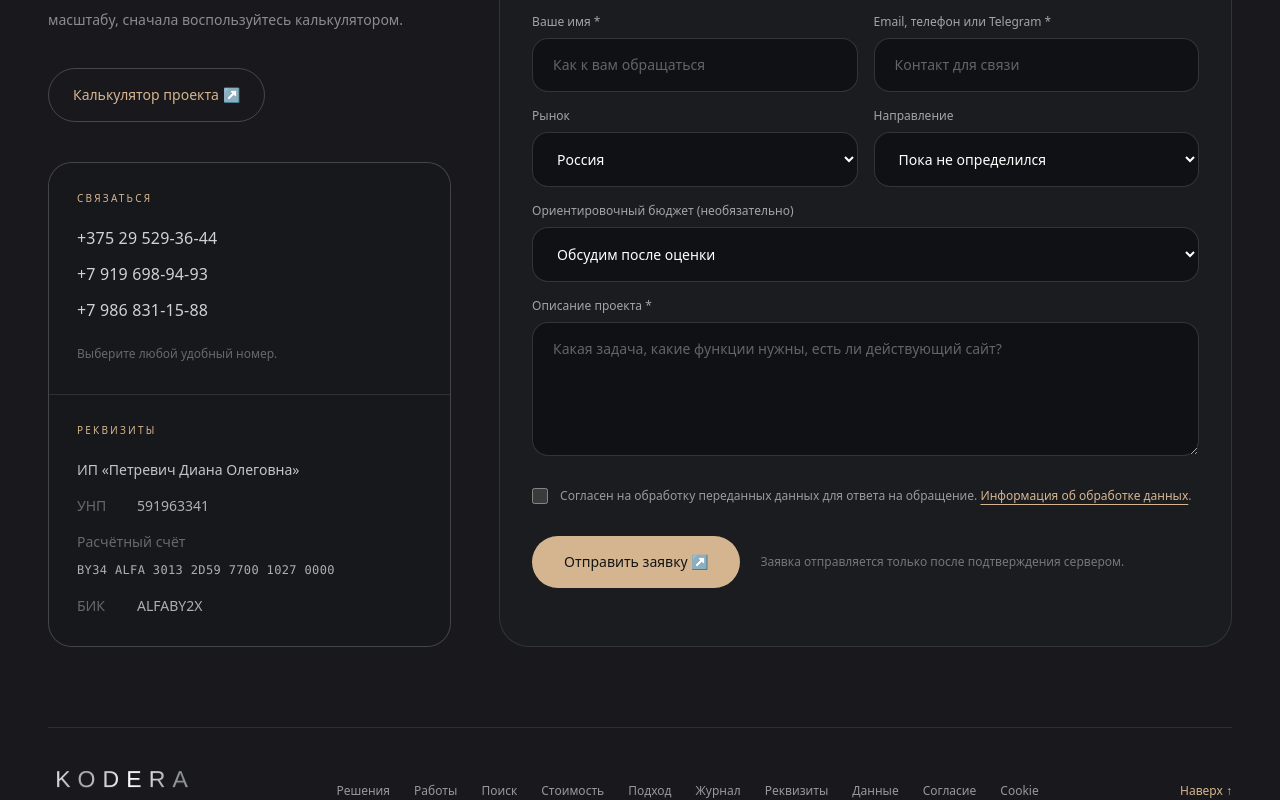
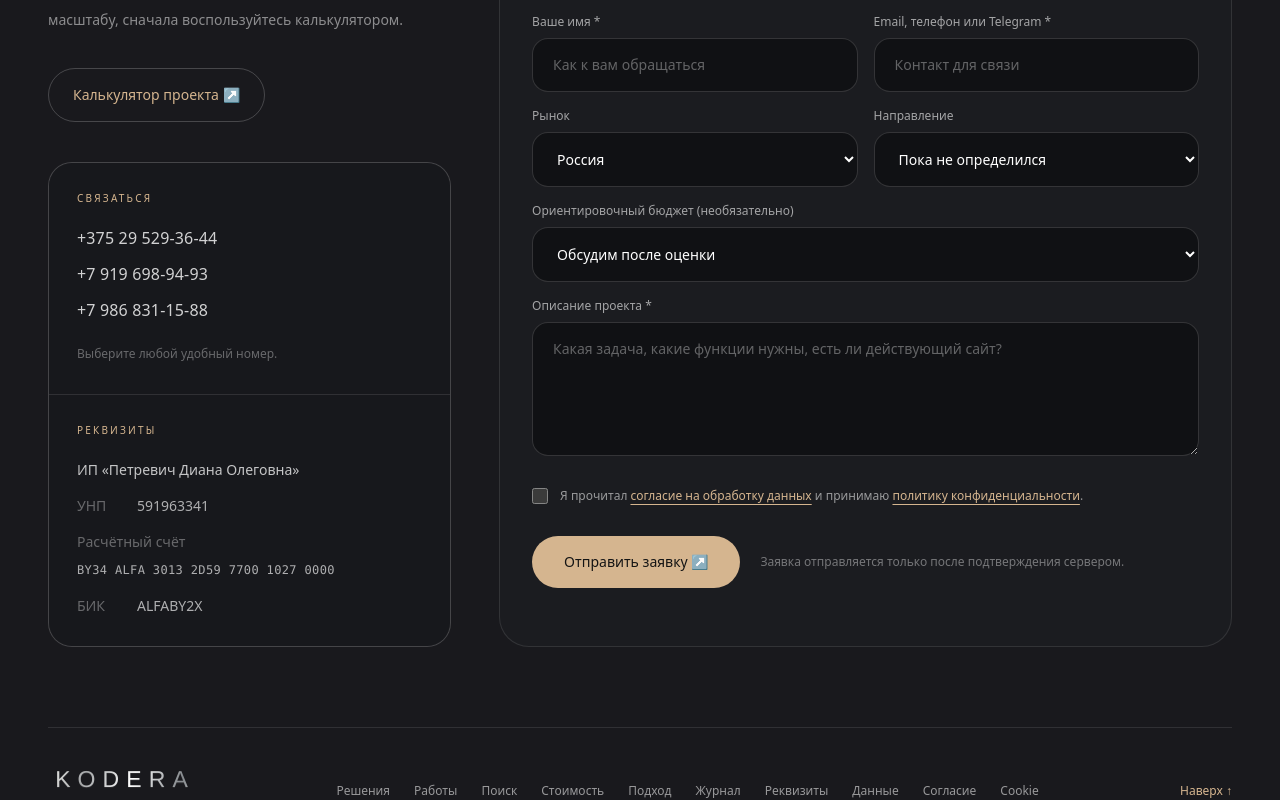
Before and after one commit to bdjsjss7-sys/kodera, a Next.js app: page / in a window 1280 px wide. Shown: the part 11200-12000 px from the top of the page. Built offline with nearby package versions, Linux system fonts and the light colour scheme; no server answers.

Commit message:
Complete legal disclosures and improve technical SEO

```diff
--- a/src/components/LeadForm.tsx
+++ b/src/components/LeadForm.tsx
@@ -12,7 +12,7 @@ export default function LeadForm({initialMarket="ru",initialService="",initialMe
  <label className="mt-4 block text-xs text-white/60">Ориентировочный бюджет (необязательно)<select value={budget} onChange={e=>setBudget(e.target.value)} className={`mt-2 ${field}`}><option value="">Обсудим после оценки</option><option value="Нужна минимальная версия">Нужна минимальная версия</option><option value="Средний объём">Средний объём</option><option value="Большой проект">Большой проект</option><option value="Нужна оценка">Нужна оценка</option></select></label>
  <label className="mt-4 block text-xs text-white/60">Описание проекта *<textarea required minLength={15} maxLength={3500} value={message} onChange={e=>setMessage(e.target.value)} rows={5} className={`mt-2 resize-y ${field}`} placeholder="Какая задача, какие функции нужны, есть ли действующий сайт?"/></label>
  <div aria-hidden="true" className="absolute -left-[9999px]"><label>Website<input tabIndex={-1} autoComplete="off" value={website} onChange={e=>setWebsite(e.target.value)}/></label></div>
- <label className="mt-6 flex items-start gap-3 text-xs leading-6 text-white/55"><input required type="checkbox" checked={consent} onChange={e=>setConsent(e.target.checked)} className="mt-1 h-4 w-4 shrink-0 accent-[#d5b58f]"/><span>Согласен на обработку переданных данных для ответа на обращение. <Link href="/privacy" className="text-[#d5b58f] underline underline-offset-4">Информация об обработке данных</Link>.</span></label>
+ <label className="mt-6 flex items-start gap-3 text-xs leading-6 text-white/55"><input required type="checkbox" checked={consent} onChange={e=>setConsent(e.target.checked)} className="mt-1 h-4 w-4 shrink-0 accent-[#d5b58f]"/><span>Я прочитал <Link href="/consent" className="text-[#d5b58f] underline underline-offset-4">согласие на обработку данных</Link> и принимаю <Link href="/privacy" className="text-[#d5b58f] underline underline-offset-4">политику конфиденциальности</Link>.</span></label>
  <div className="mt-7 flex flex-wrap items-center gap-5"><button disabled={status==="sending"} type="submit" className="rounded-full bg-[#d5b58f] px-8 py-4 text-sm text-[#141414] transition hover:bg-[#f0d7b5] disabled:cursor-wait disabled:opacity-50">{status==="sending"?"Отправляем...":"Отправить заявку ↗"}</button><span className="text-xs leading-6 text-white/40">Заявка отправляется только после подтверждения сервером.</span></div>
  {feedback&&<p role="status" aria-live="polite" className={`mt-6 rounded-2xl border p-4 text-sm leading-7 ${status==="success"?"border-[#d5b58f]/40 text-[#e5cdaa]":"border-rose-400/30 text-rose-200"}`}>{feedback}</p>}
  </form>;
```
